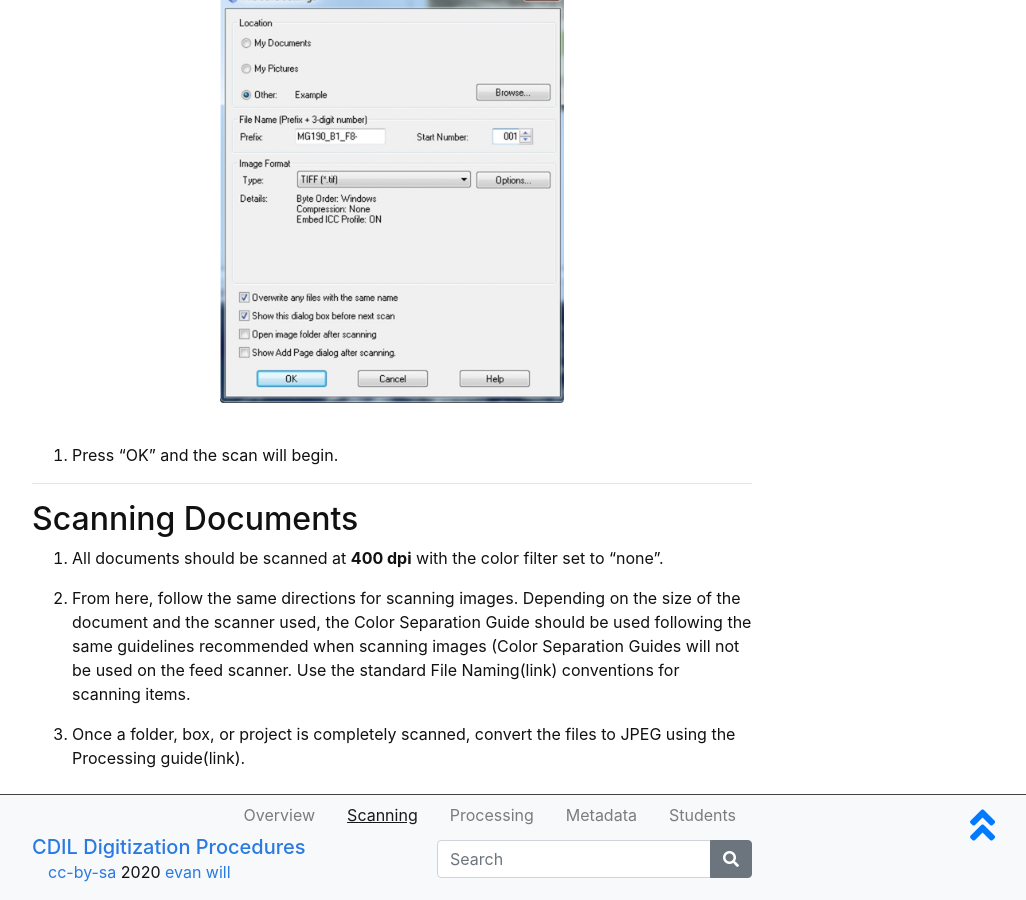
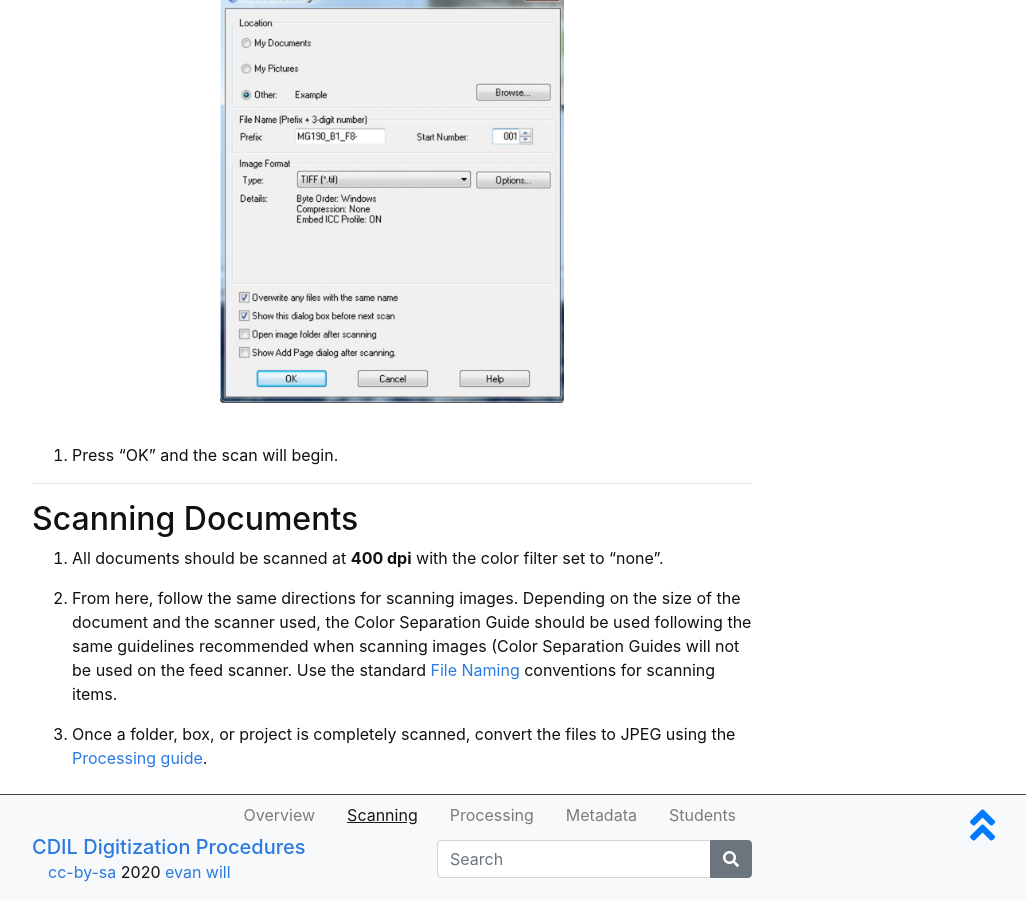
Before and after one commit to uidaholib/dds-student-workflow, a Jekyll site: the page built from content/1-intro.md, in a window 1280 px wide and 900 px high, scrolled down 3415 px. Shown: the whole window, without its empty margins (248-1274 px from the left). Built offline with Jekyll 4.4.1, drawn with Linux system fonts in a browser that asks for light colours.

Commit message:
add links to scanning page

```diff
--- a/content/1-intro.md
+++ b/content/1-intro.md
@@ -72,6 +72,6 @@ Example image
 
 1. All documents should be scanned at **400 dpi** with the color filter set to “none”.
 
-2. From here, follow the same directions for scanning images. Depending on the size of the document and the scanner used, the Color Separation Guide should be used following the same guidelines recommended when scanning images (Color Separation Guides will not be used on the feed scanner. Use the standard File Naming(link) conventions for scanning items.
+2. From here, follow the same directions for scanning images. Depending on the size of the document and the scanner used, the Color Separation Guide should be used following the same guidelines recommended when scanning images (Color Separation Guides will not be used on the feed scanner. Use the standard [File Naming](https://uidaholib.github.io/dds-student-workflow/content/1-intro.html) conventions for scanning items.
 
-3. Once a folder, box, or project is completely scanned, convert the files to JPEG using the Processing guide(link).
+3. Once a folder, box, or project is completely scanned, convert the files to JPEG using the [Processing guide](https://uidaholib.github.io/dds-student-workflow/content/2-lesson.html).
```
